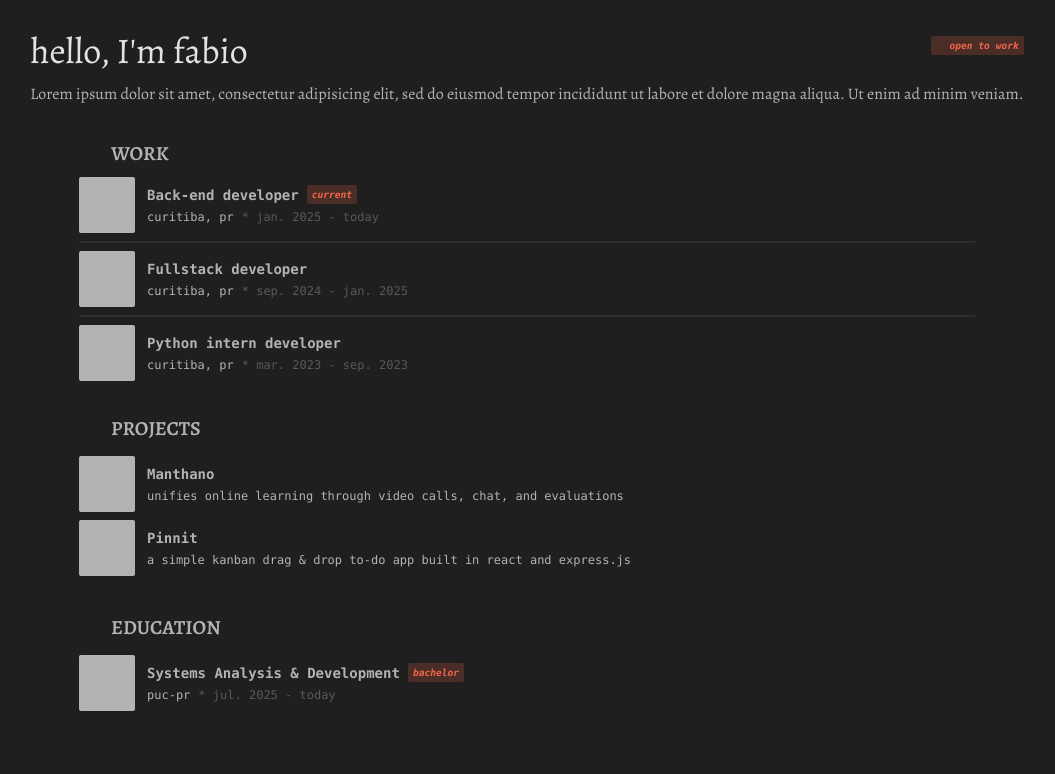
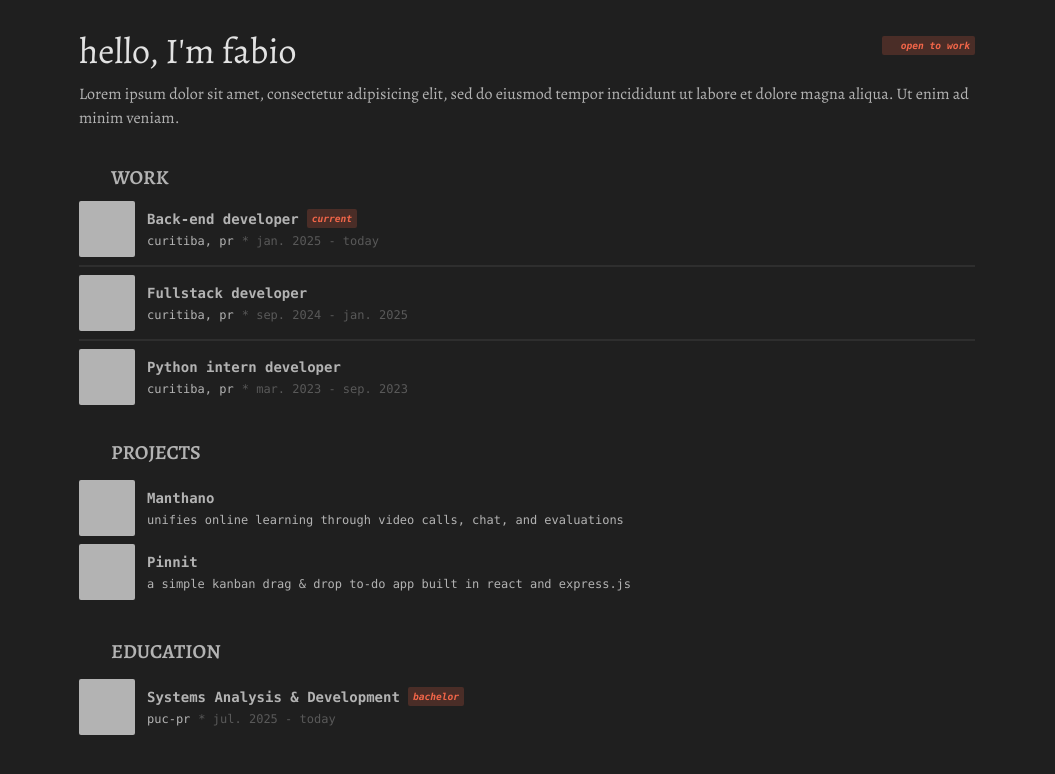
Before and after one commit to reszkojr/portfolio, a React (Vite) app: page / in a window 1280 px wide. Shown: the top 774 px of the page, without its empty margins (113-1168 px from the left). Built offline with nearby package versions, Linux system fonts and the light colour scheme; some icons are missing.

Commit message:
fix sizing issue

```diff
--- a/src/App.tsx
+++ b/src/App.tsx
@@ -11,8 +11,8 @@ import Box from './components/Box';
 const App = () => {
     return (
         <>
-            <div className="flex flex-col h-100 items-center p-6">
-                <div className="mb-8">
+            <div className="flex flex-col h-full items-center p-6">
+                <div className="mb-8 max-w-4xl">
                     <div className="flex items-top justify-between">
                         <h1>hello, I'm fabio</h1>
                         <div className='pt-2'>
```
Also changed, not shown: 1 other file (tests, documents, lock files or other folders).
